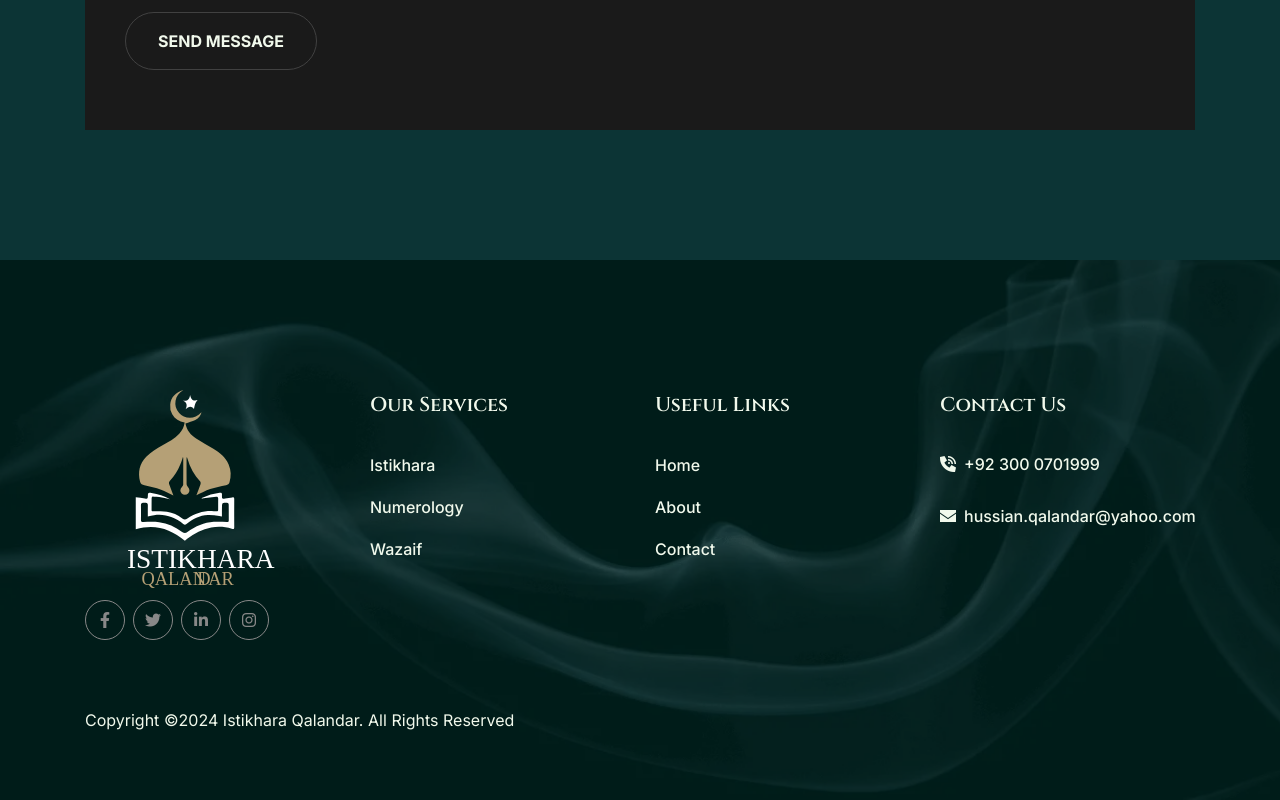
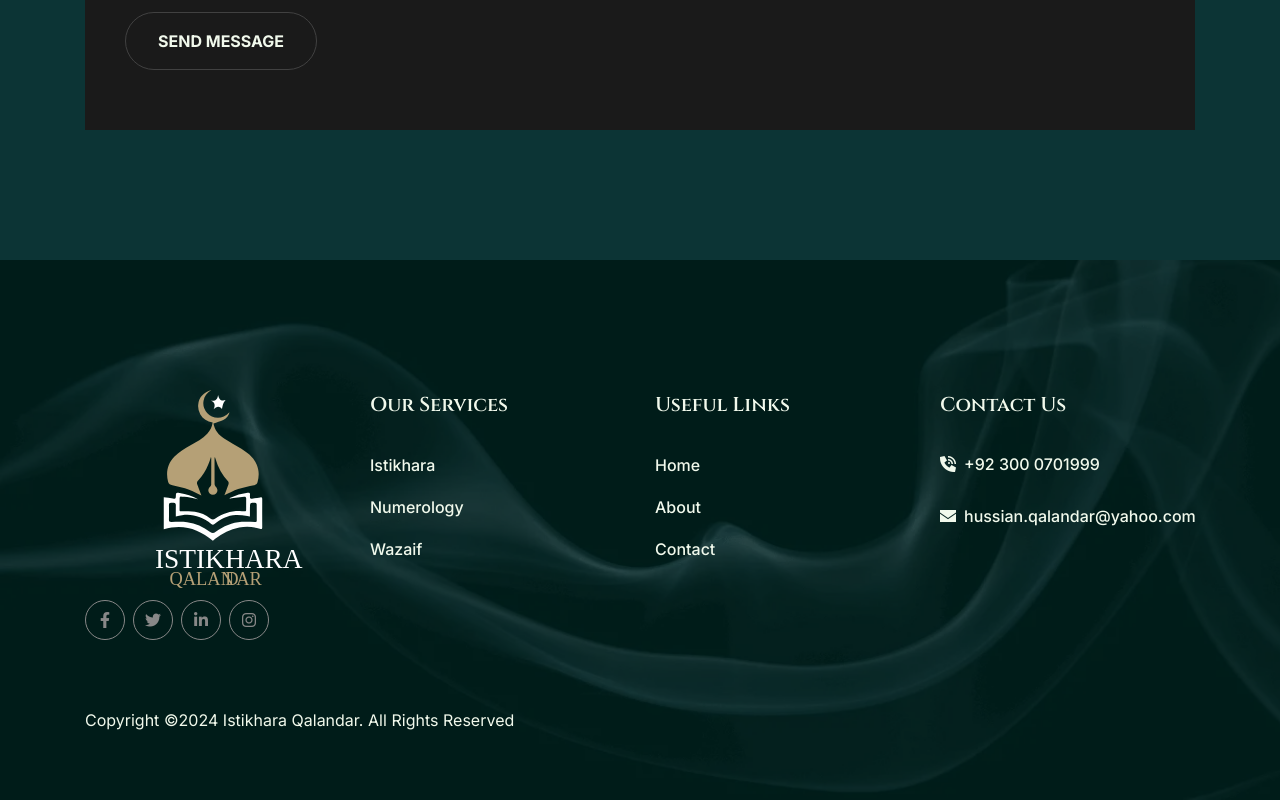
Before and after one commit to wahabsharif/istikhara-qalandar, a Next.js app: page /contact in a window 1280 px wide. Shown: the part 1404-2204 px from the top of the page. Built offline with nearby package versions, Linux system fonts and the light colour scheme.

Commit message:
Basic Changes

```diff
--- a/src/components/layout/footer/Footer.tsx
+++ b/src/components/layout/footer/Footer.tsx
@@ -13,10 +13,16 @@ const Footer = () => {
     >
       <div className="container">
         <div className="row">
-          <div className="col-12 col-lg-3 col-xl-3">
-            <Link href="/" className="logo">
-              <Image src={logo} width={200} alt="Image" />
-            </Link>
+          <div className="col-12 col-lg-3 col-xl-3 text-center">
+            <div className="logo">
+              <Link href="/">
+                <Image
+                  src={logo}
+                  width={200}
+                  alt="istikhara-qalandar-footer-logo"
+                />
+              </Link>
+            </div>
             <div className="footer__single">
               <div className="align-align-items-center">
                 <div className="social justify-content-center justify-content-lg-start">
--- a/src/styles/base/_global.scss
+++ b/src/styles/base/_global.scss
@@ -286,7 +286,8 @@ p {
   }
 
   .title {
-    margin-bottom: 30px;
+    margin-bottom: 10px;
+    margin-top: 30px;
     font-weight: 700;
     text-transform: capitalize;
   }
--- a/src/styles/layout/_footer.scss
+++ b/src/styles/layout/_footer.scss
@@ -120,7 +120,7 @@
 .footer-two {
   background-color: var(--black);
   .logo {
-    margin-bottom: 30px;
+    margin: 0 auto;
   }
   .footer__single-meta {
     display: flex;
```
